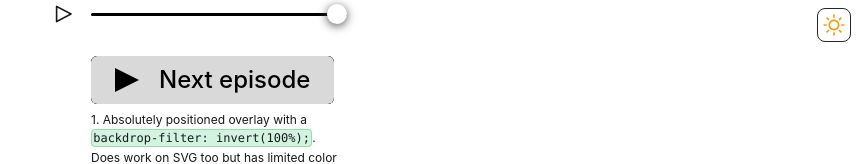
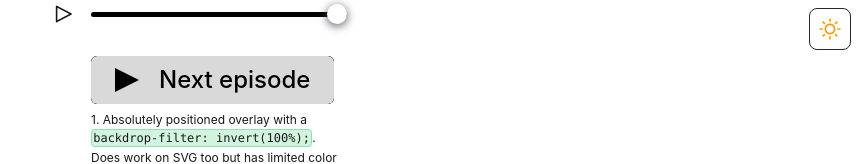
Before and after one commit to xzec/netflix-next-ep-button, a React (Vite) app: page / in a window 1280 px wide. Shown: the top 164 px of the page, without its empty margins (421-1280 px from the left). Built offline with nearby package versions, Linux system fonts and the light colour scheme.

Commit message:
mode toggle is now animated

```diff
--- a/src/App.tsx
+++ b/src/App.tsx
@@ -4,7 +4,7 @@ import NetflixNextEpisodeButton from '~/components/netflix-next-episode-button.t
 
 const App: FC = () => {
   return (
-    <div className="flex h-[100dvh] w-[100dvw] items-center justify-center overflow-hidden bg-white dark:bg-black">
+    <div className="flex h-[100dvh] w-[100dvw] items-center justify-center overflow-auto">
       <ModeToggle className="fixed right-2 top-2" />
       <NetflixNextEpisodeButton />
     </div>
--- a/src/components/mode-toggle.tsx
+++ b/src/components/mode-toggle.tsx
@@ -2,6 +2,7 @@ import { useEffect, type FC, useState } from 'react'
 import SunIcon from '~/icons/sun-icon.tsx'
 import MoonIcon from '~/icons/moon-icon.tsx'
 import { cn } from '~/utils/cn.ts'
+import { motion, Variant, Variants } from 'framer-motion'
 
 type Mode = 'light' | 'dark'
 
@@ -14,6 +15,15 @@ const initMode = (): Mode => {
 
   return (savedMode as Mode) || (prefersDark ? 'dark' : 'light')
 }
+
+const variants: Record<Mode, Variant> = {
+  light: {
+    x: '0%',
+  },
+  dark: {
+    x: '-50%',
+  },
+} satisfies Variants
 
 interface ModeToggleProps {
   className?: string
@@ -30,16 +40,19 @@ const ModeToggle: FC<ModeToggleProps> = ({ className }) => {
   return (
     <button
       className={cn(
-        'rounded-lg border border-zinc-800 p-1 hover:bg-zinc-100 dark:border-zinc-300 dark:hover:bg-zinc-900',
+        'h-[42px] w-[42px] overflow-hidden rounded-lg border border-zinc-800 hover:bg-zinc-100 dark:border-zinc-300 dark:hover:bg-zinc-900',
         className
       )}
       onClick={() => setMode((prev) => (prev === 'light' ? 'dark' : 'light'))}
     >
-      {mode === 'light' ? (
+      <motion.div
+        className="absolute left-0 top-0 flex gap-4 p-2"
+        variants={variants}
+        animate={mode}
+      >
         <SunIcon className="text-2xl text-amber-500" />
-      ) : (
         <MoonIcon className="text-2xl text-blue-600" />
-      )}
+      </motion.div>
     </button>
   )
 }
--- a/src/components/slider.tsx
+++ b/src/components/slider.tsx
@@ -11,11 +11,11 @@ const Slider: FC<SliderProps> = ({ ariaLabelThumb, ...rest }) => {
       className="relative flex h-5 w-full touch-none select-none items-center"
       {...rest}
     >
-      <RadixSlider.Track className="relative h-[3px] grow rounded-full bg-zinc-200 dark:bg-zinc-800">
+      <RadixSlider.Track className="relative h-[5px] grow cursor-pointer rounded-full bg-zinc-200 transition-colors dark:bg-zinc-800">
         <RadixSlider.Range className="absolute h-full rounded-full bg-black dark:bg-white" />
       </RadixSlider.Track>
       <RadixSlider.Thumb
-        className="block h-5 w-5 rounded-[10px] bg-white shadow-[0_2px_10px] shadow-zinc-600"
+        className="block h-5 w-5 cursor-pointer rounded-[10px] bg-white shadow-[0_2px_10px] shadow-zinc-600"
         aria-label={ariaLabelThumb}
       />
     </RadixSlider.Root>
--- a/src/index.css
+++ b/src/index.css
@@ -9,7 +9,7 @@
 
 @layer base {
   body {
-    @apply text-zinc-900 dark:text-zinc-100;
+    @apply bg-white text-zinc-900 dark:bg-black dark:text-zinc-100 transition-colors;
   }
   code {
     @apply bg-primary/20 border-primary/40 rounded border p-[0.1em] leading-[1.8em];
```
